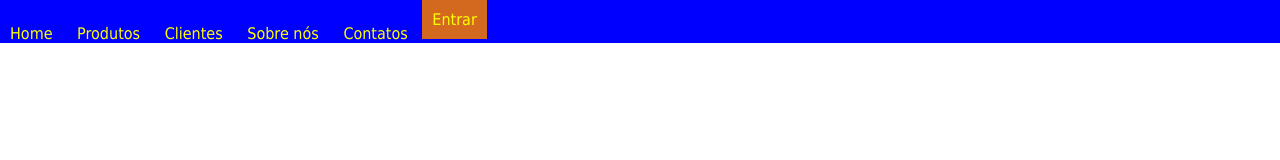
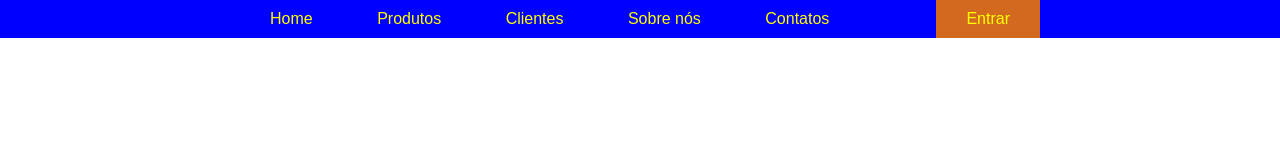
Before and after one commit to CosmeJorge/EstudoSalaDeAula, a plain HTML site: page menuHorizontal/menuH.html in a window 1280 px wide. Drawn offline with Linux system fonts and the light colour scheme.

Commit message:
Aula 20220902
Atualização em sala de aula

```diff
--- /dev/null
+++ b/menuHorizontal/menuH.1.css
@@ -0,0 +1,75 @@
+*{
+    margin: 0;
+    padding: 0;
+    box-sizing: border-box;
+    font-family: Tahoma, Geneva, Verdana, sans-serif
+}
+
+:root{
+    --cor-de-fundo: blue;
+    --cor-principal: yellow;
+    --cor-hover: chocolate;
+}
+
+nav{
+
+    background: var(--cor-de-fundo);
+}
+
+nav ul{
+    max-width: 800px;
+    margin:auto;
+    background: var(--cor-de-fundo);
+}
+
+ol, ul{
+    list-style: none;
+}
+
+
+nav ul li{
+    position: relative; /* aqui estava comentado*/
+    display: inline-block;
+
+}
+
+nav ul li a{
+    display: block; /* aqui estava comentado*/
+    padding: 10px;
+    color: var(--cor-principal);
+    text-decoration: none;
+}
+
+nav ul li a:hover{
+    background-color: var(--cor-hover);
+    transition: 0.6s; /* a transição esta na nav ul li a*/
+}
+
+
+/*nav ul li:last-child a{
+    float: right;
+    background-color: chocolate;
+}*/
+.entra:last-child{ /*melhor opção*/
+    /*nav ul li:nth-child(6) a{ poderia ser usado assim*/
+    float: right;
+    background-color: chocolate;
+    margin-right: 50px;
+}
+
+/* Submenu*/
+nav ul ul{
+    display: none;
+    position: absolute;
+    left: 0;
+}
+nav ul li{
+    display: inline-block;
+    position: relative;
+}
+
+nav ul li:hover ul{
+    display: block;
+    position: absolute;
+    background-color: blue; /* esta cor de fundo não tem*/
+}
--- a/menuHorizontal/menuH.css
+++ b/menuHorizontal/menuH.css
@@ -1,57 +1,72 @@
-*{
+* {
     margin: 0;
     padding: 0;
     box-sizing: border-box;
-    font-family: Tahoma, Geneva, Verdana, sans-serif
+    font-family: sans-serif, Verdana, Geneva, Tahoma, sans-serif;
 }
 
-:root{
-    --cor-de-fundo: blue;
+:root {
+    --cor-fundo: blue;
     --cor-principal: yellow;
-    --cor-hover: chocolate;
+    --cor-hover: rgb(223, 122, 44);
 }
 
 nav{
-    /*max-width: 350px;*/
-    width: 100%;
-    background: var(--cor-de-fundo);
+    background-color: var(--cor-fundo);
+}
+
+nav ul {
+    max-width: 800px;
+    margin: auto;
+    background-color: var(--cor-fundo);
+}
+
+ol, ul{
+    list-style-type: none;
+}
+
+nav ul li {
+    display: inline;
     position: relative;
 }
 
-nav ul li{
-    /*position: relative;*/
+nav ul li a {
     display: inline-block;
+    padding: 10px 30px 10px 30px;
+    text-decoration: none;
+    color: var(--cor-principal);
+    transition: 0.6s;
+
 }
 
-nav ul li a{
-    /*display: block;*/
-    padding: 10px;
-    color: var(--cor-principal);
-    text-decoration: none;
+nav ul li a:hover {
+    background-color: var(--cor-hover);
+    width: auto;
 }
 
-nav ul li a:hover{
-    background-color: var(--cor-hover);
-    transition: 0.6s;
-}
-
-ol, ul{
-    list-style: none;
-}
-
-nav ul li:last-child a{
+/* nav ul li:last-child a { */
+nav ul li:nth-child(6) a {
+/* .entrar{ */
     float: right;
     background-color: chocolate;
 }
 
-/* Submenu*/
-nav ul ul{
+nav ul:last-child{
+    background-color: var(--cor-fundo);
+}
+
+/* Submenu */
+nav ul ul {
     display: none;
     position: absolute;
-    left: 0px;
+    left: 0;
 }
 
-nav ul li:hover ul{
+nav ul li:hover ul {
     display: block;
     position: absolute;
+    /* daqui para baixo estou tentando arrumar */
+    width: 190px;
+    align-items: center;
+
 }
--- a/menuHorizontal/menuH.html
+++ b/menuHorizontal/menuH.html
@@ -28,7 +28,7 @@
         </li>
         <li><a href="#">Sobre nós</a></li>
         <li><a href="#">Contatos</a></li>
-        <li><a href="#">Entrar</a></li>
+        <li class="entra"><a href="#">Entrar</a></li>
 
         </ul>
     </nav>
--- a/menuVertical/menuV.css
+++ b/menuVertical/menuV.css
@@ -46,4 +46,5 @@ nav ul ul{
 
 nav ul li:hover ul{
     display: block;
+    max-width: 330px;
 }
```
Also changed, not shown: estilo/style.css (+32 -0 lines), index.html (+11 -0 lines).
